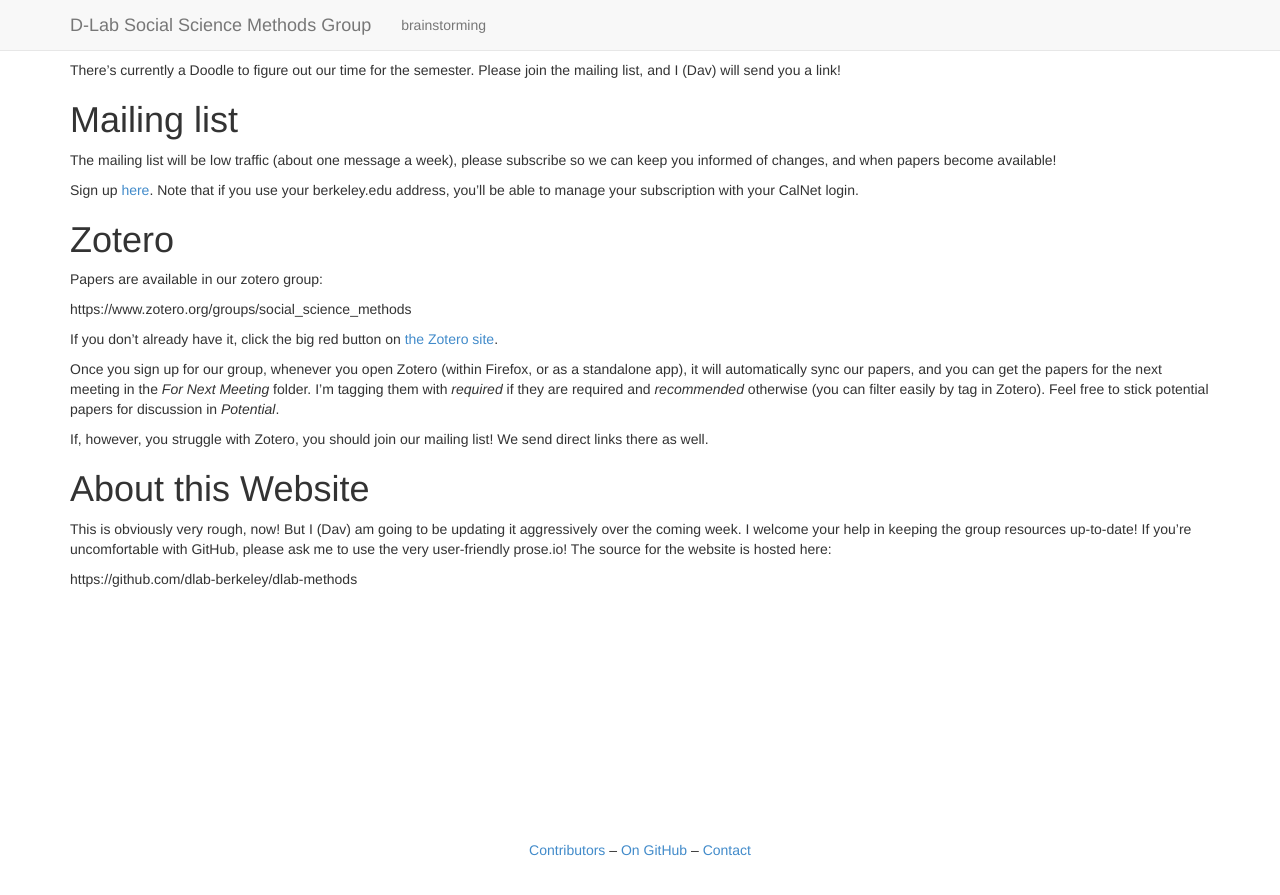
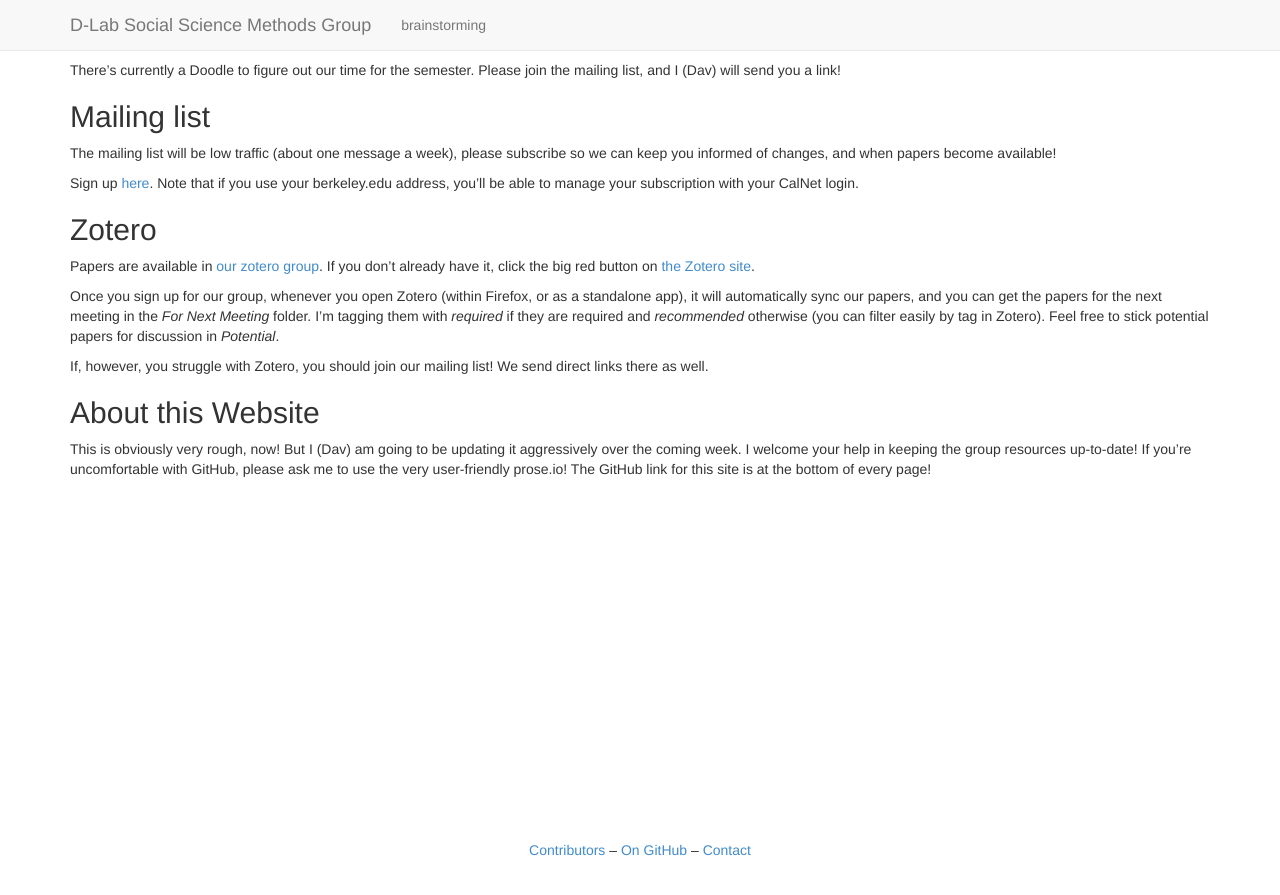
Before and after one commit to dlab-berkeley/dlab-methods, a Jekyll site: the page built from index.md, in a window 1280 px wide. Shown: the top 895 px of the page. Built offline with Jekyll 4.4.1, drawn with Linux system fonts in a browser that asks for light colours; Markdown is read by kramdown in place of the engine named in the settings.

Commit message:
Fixed formatting of some links

```diff
--- a/index.md
+++ b/index.md
@@ -6,7 +6,7 @@ layout: default
 There's currently a Doodle to figure out our time for the semester. Please join
 the mailing list, and I (Dav) will send you a link!
 
-# Mailing list
+## Mailing list
 
 The mailing list will be low traffic (about one message a week), please
 subscribe so we can keep you informed of changes, and when papers become
@@ -17,13 +17,9 @@ Sign up
 Note that if you use your berkeley.edu address, you'll be able to manage your
 subscription with your CalNet login.
 
-# Zotero
+## Zotero
 
-Papers are available in our zotero group:
-
-https://www.zotero.org/groups/social_science_methods
-
-If you don't already have it, click the big red button on [the Zotero
+Papers are available in [our zotero group](https://www.zotero.org/groups/social_science_methods). If you don't already have it, click the big red button on [the Zotero
 site](https://www.zotero.org).
 
 Once you sign up for our group, whenever you open Zotero (within Firefox, or as
@@ -36,10 +32,9 @@ easily by tag in Zotero). Feel free to stick potential papers for discussion in
 If, however, you struggle with Zotero, you should join our mailing list! We send
 direct links there as well.
 
-# About this Website
+## About this Website
 
 This is obviously very rough, now! But I (Dav) am going to be updating it aggressively over the coming week. I welcome your help in keeping the group resources
 up-to-date! If you're uncomfortable with GitHub, please ask me to use the very
-user-friendly prose.io! The source for the website is hosted here:
-
-https://github.com/dlab-berkeley/dlab-methods
+user-friendly prose.io! The GitHub link for this site is at the bottom of every
+page!
```
